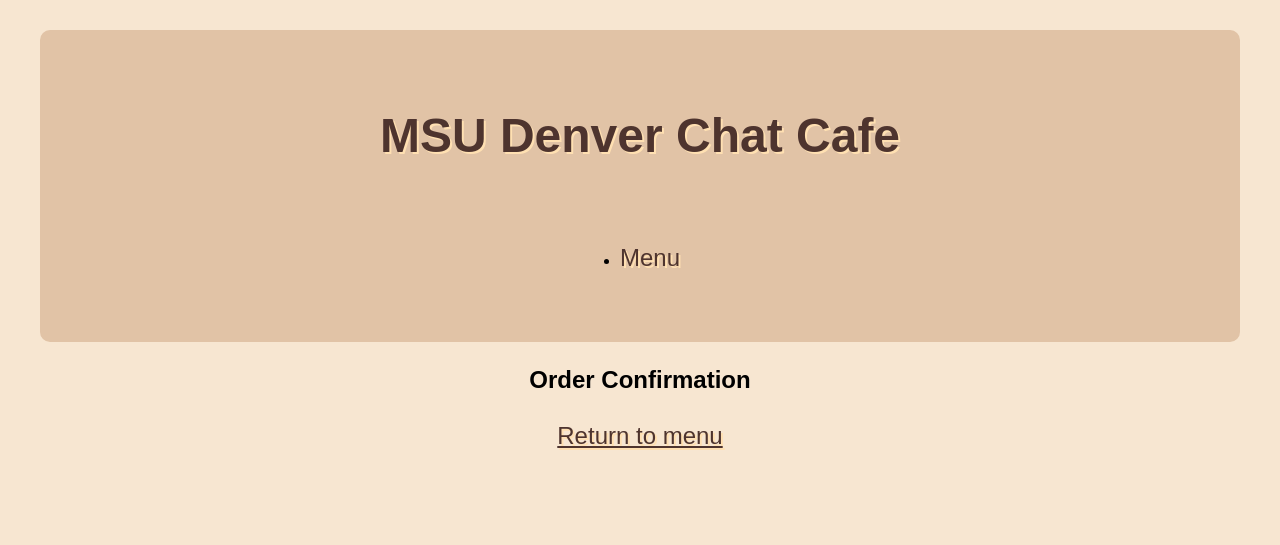
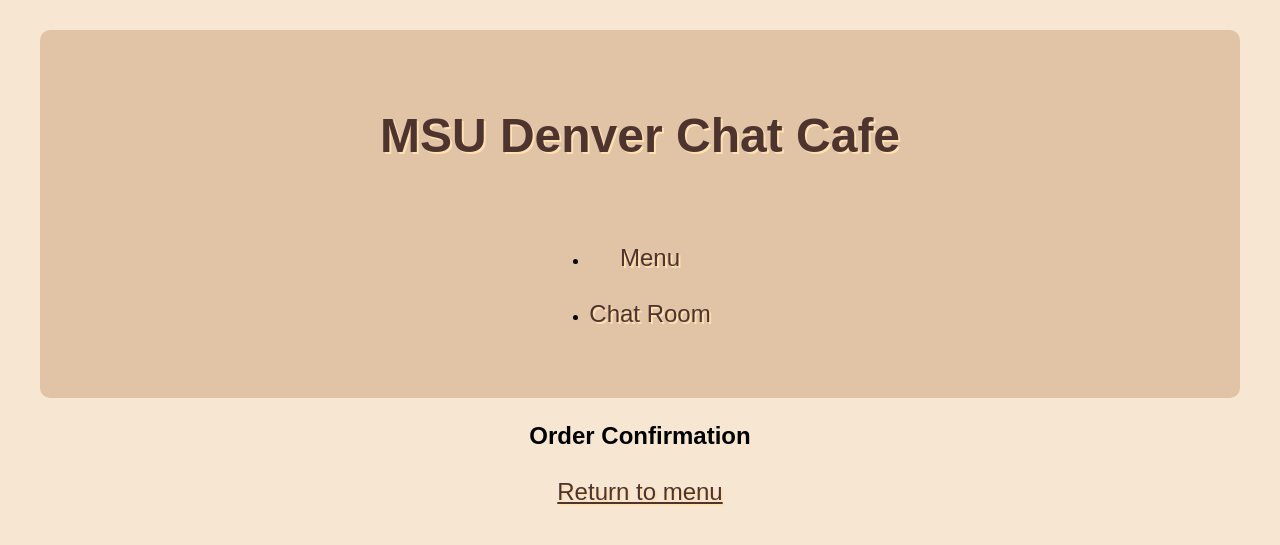
Before and after one commit to nnoor20/ChatCafe, a Flask app: template templates/order.html in a window 1280 px wide. Shown: the top 545 px of the page. Run offline with Flask 3, Linux system fonts and the light colour scheme; the template is opened without the code that fills it, so the values that code supplies are empty.

Commit message:
added chat link to order page

```diff
--- a/templates/order.html
+++ b/templates/order.html
@@ -11,6 +11,7 @@
       <nav>
         <ul>
           <li><a href="{{ url_for('welcome') }}">Menu</a></li>
+          <li><a href="/index">Chat Room</a></ul</li>
         </ul>
       </nav>
     </header>
```
